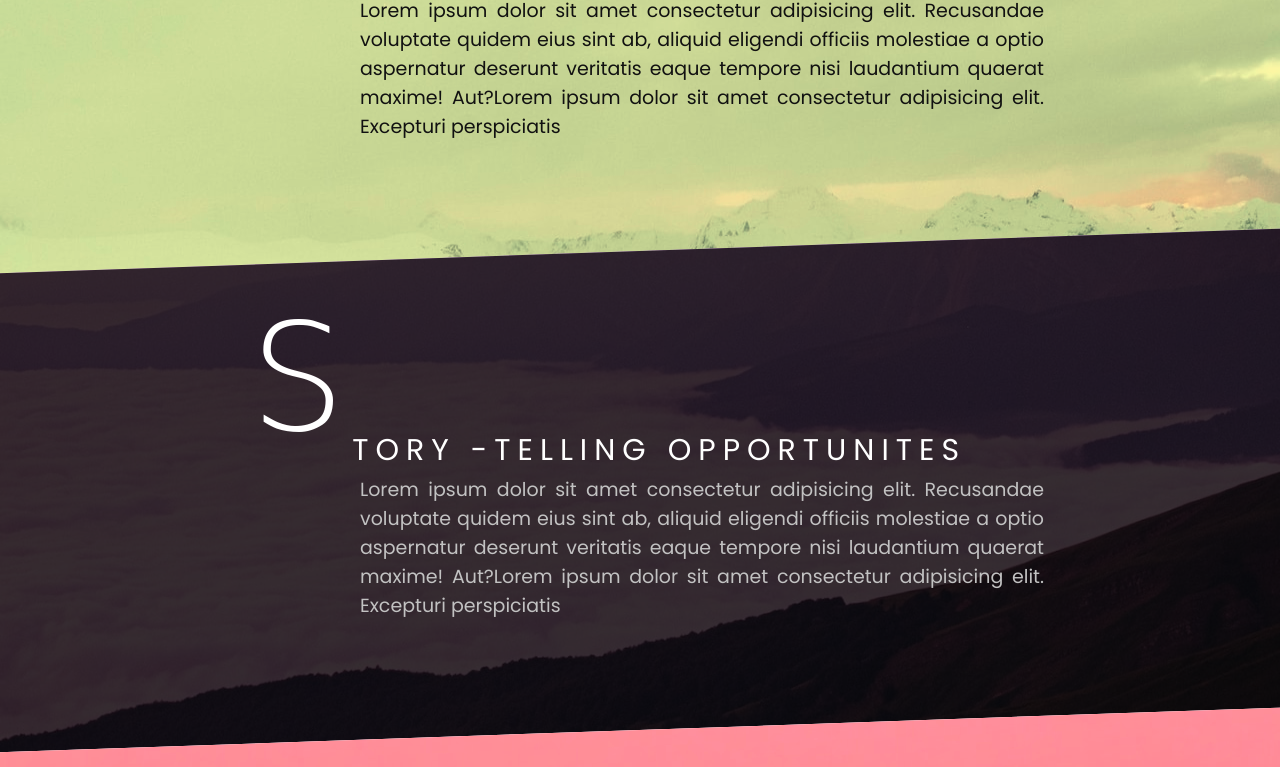
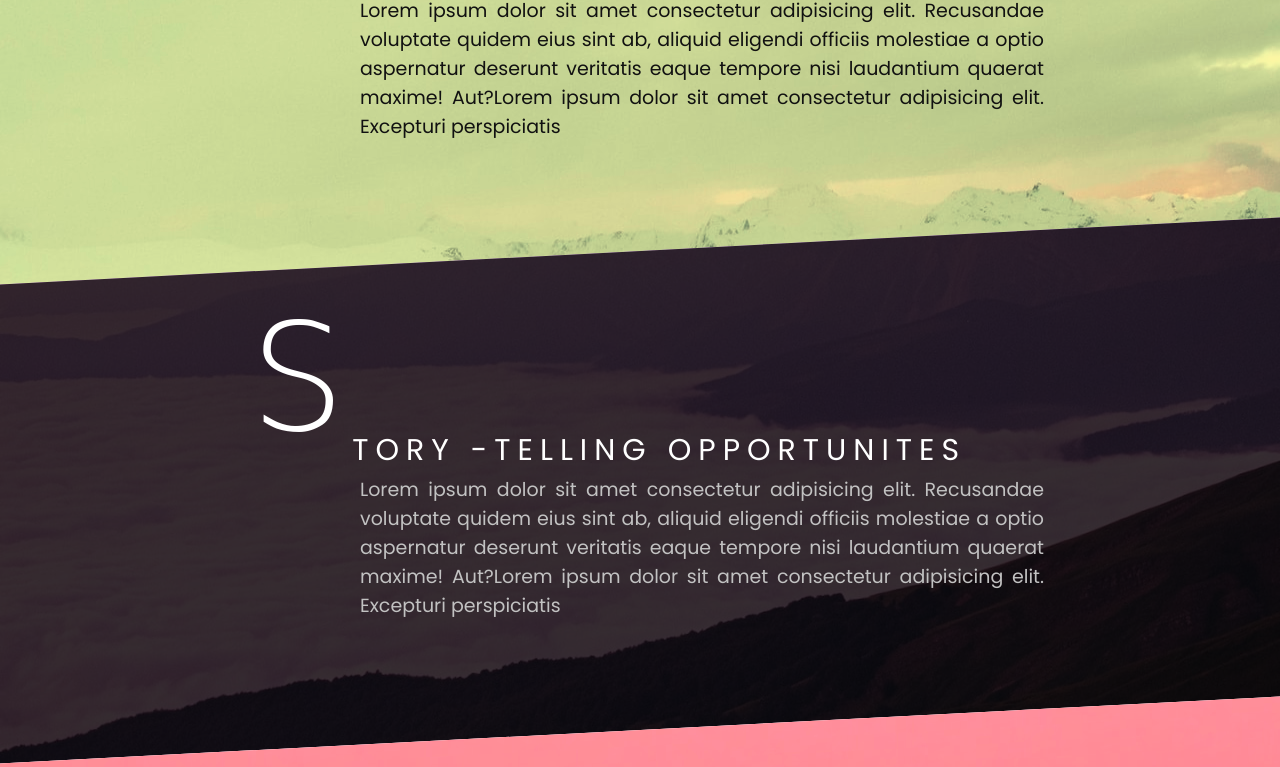
Before and after one commit to sangeetha5091/skew-html-css, a plain HTML site: page index.html in a window 1280 px wide. Shown: the part 727-1494 px from the top of the page. Drawn offline with Linux system fonts and the light colour scheme; a web font is replaced by a local one.

Commit message:
Update style.css

```diff
--- a/style.css
+++ b/style.css
@@ -18,13 +18,13 @@ body {
 }
 
 .vskew {
-  transform: skewY(-2deg);
+  transform: skewY(-3deg);
   padding: 50px;
   background-color: rgb(251, 255, 194);
 }
 
 .vskew .container {
-  transform: skewY(2deg);
+  transform: skewY(3deg);
   padding: 20px 20px 40px;
 }
 .vskew-yellow {
```
